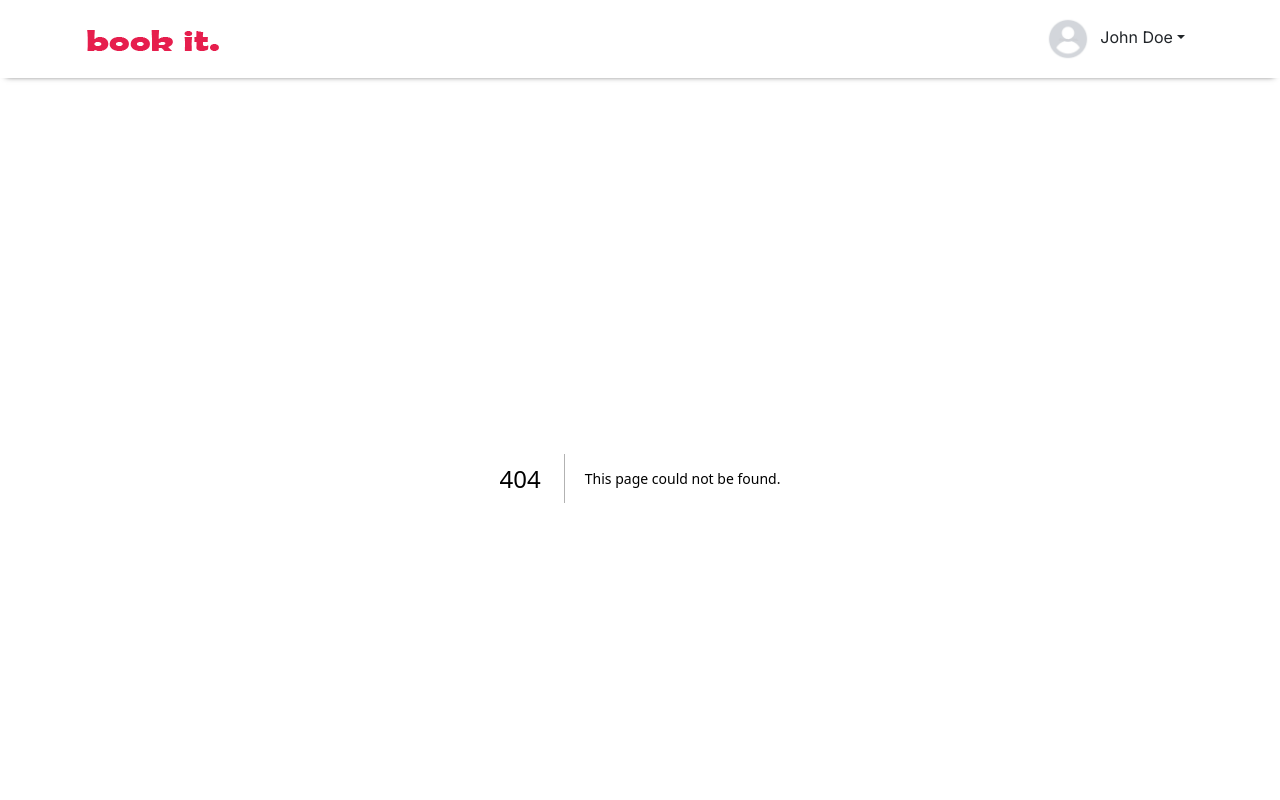
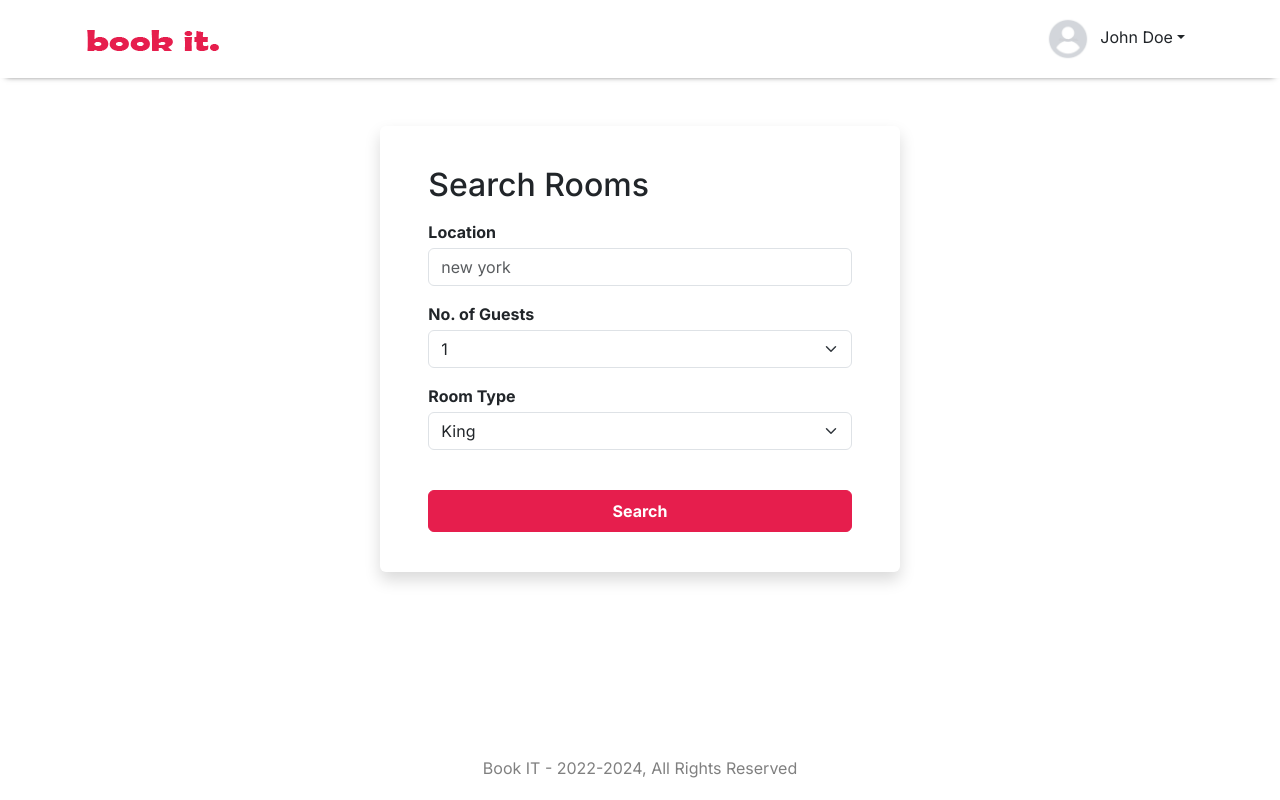
Before and after one commit to duysimple98/BookIt, a Next.js app: page /search in a window 1280 px wide. Before the commit this address had no page. Shown: the top 800 px of the page. Built offline with nearby package versions, Linux system fonts and the light colour scheme.

Commit message:
search location

```diff
--- /dev/null
+++ b/app/search/page.tsx
@@ -0,0 +1,16 @@
+import Search from "@/components/Search";
+import React from "react";
+
+export const metadata = {
+  title: "Search Rooms",
+};
+
+const SearchPage = () => {
+  return (
+    <div>
+      <Search />
+    </div>
+  );
+};
+
+export default SearchPage;
--- /dev/null
+++ b/components/Search.tsx
@@ -0,0 +1,73 @@
+"use client";
+
+import { useRouter } from "next/navigation";
+import React, { useState } from "react";
+
+const Search = () => {
+  const [location, setLocation] = useState("");
+
+  const router = useRouter();
+
+  const submitHandler = (e: React.FormEvent<HTMLFormElement>) => {
+    e.preventDefault();
+
+    router.push(`/?location=${location}`);
+  };
+
+  return (
+    <div className="row wrapper mt-5">
+      <div className="col-10 col-lg-5">
+        <form className="shadow rounded" onSubmit={submitHandler}>
+          <h2 className="mb-3">Search Rooms</h2>
+          <div className="form-group mt-3">
+            <label htmlFor="location_field" className="mb-1">
+              {" "}
+              Location{" "}
+            </label>
+            <input
+              type="text"
+              className="form-control"
+              id="location_field"
+              placeholder="new york"
+              value={location}
+              onChange={(e) => setLocation(e.target.value)}
+            />
+          </div>
+
+          <div className="form-group mt-3">
+            <label htmlFor="guest_field" className="mb-1">
+              {" "}
+              No. of Guests{" "}
+            </label>
+            <select className="form-select" id="guest_field">
+              <option value="1">1</option>
+              <option value="2">2</option>
+              <option value="3">3</option>
+              <option value="4">4</option>
+              <option value="5">5</option>
+              <option value="6">6</option>
+            </select>
+          </div>
+
+          <div className="form-group mt-3">
+            <label htmlFor="room_type_field" className="mb-1">
+              {" "}
+              Room Type{" "}
+            </label>
+            <select className="form-select" id="room_type_field">
+              <option value="King">King</option>
+              <option value="Single">Single</option>
+              <option value="Twins">Twins</option>
+            </select>
+          </div>
+
+          <button type="submit" className="btn form-btn w-100 py-2">
+            Search
+          </button>
+        </form>
+      </div>
+    </div>
+  );
+};
+
+export default Search;
```
Also changed, not shown: app/loading.tsx (added, +8 -0 lines), components/Home.tsx (+14 -3 lines), components/layout/Loader.tsx (added, +15 -0 lines).
